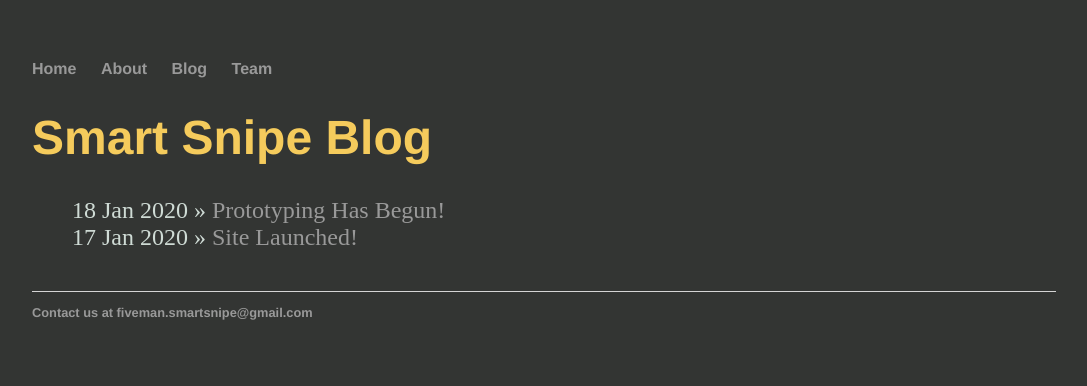
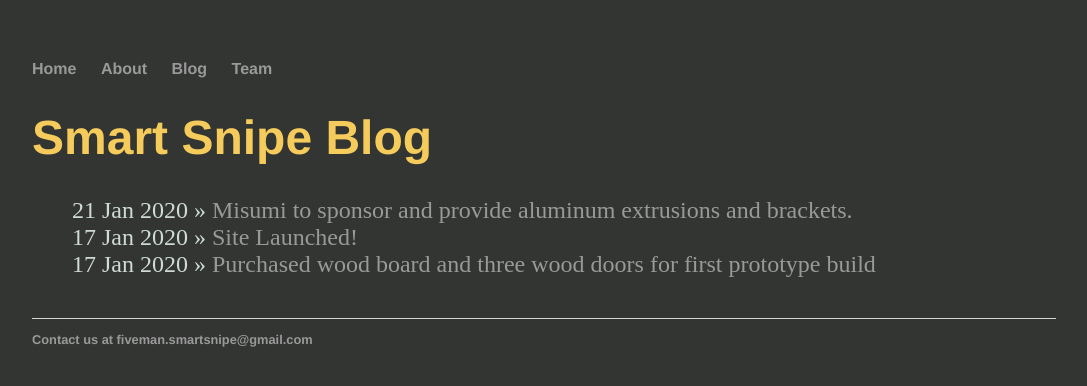
Before and after one commit to SmartSnipe/SmartSnipe.github.io, a Jekyll site: the page built from blog/index.html, in a window 1280 px wide. Shown: the top 386 px of the page, without its empty margins (96-1183 px from the left). Built offline with Jekyll 4.4.1, drawn with Linux system fonts in a browser that asks for light colours.

Commit message:
Small feedback changes

```diff
--- a/_posts/2020-01-18-prototyping-begins.md
+++ b/_posts/2020-01-17-prototyping-begins.md
@@ -1,7 +1,7 @@
 ---
 layout: post
-title: "Prototyping Has Begun!"
-date: 2020-01-18
+title: "Purchased wood board and three wood doors for first prototype build"
+date: 2020-01-17
 ---
 
 The team at SmartSnipe has officially began prototyping what we believe will change how hockey players train and will change the sport forever. It may only be a piece of wood, but this is the beginning of something huge!!!!
--- /dev/null
+++ b/_posts/2020-01-23-misumi.md
@@ -0,0 +1,9 @@
+---
+layout: post
+title: "Misumi to sponsor and provide aluminum extrusions and brackets."
+date: 2020-01-21
+---
+
+Devon has been in contact with Misumi and we are pleased to announce that they have offered to sponsor our team and provide us with aluminum extrusions and brackets. We are very thankful for this sponsorship.
+
+![Thumbs Up Kid](/Assets/misumi.png)
--- a/about/index.html
+++ b/about/index.html
@@ -16,5 +16,5 @@ title: SmartSnipe About
 	<center>
 	<img src="/Assets/computervision.gif" alt ="Vision gif">
 	</center>
-	<p>As well the net comes equipped with a Xbox Kinect. The Kinect will be used for player detection, pose estimation and stick tracking. </p>
+	<p>As well, the net comes equipped with a Xbox Kinect. The Kinect will be used for player detection, pose estimation and stick tracking to enhance how players train. </p>
 </div><!-- /.blurb -->
```
Also changed, not shown: Assets/misumi.png (added).
